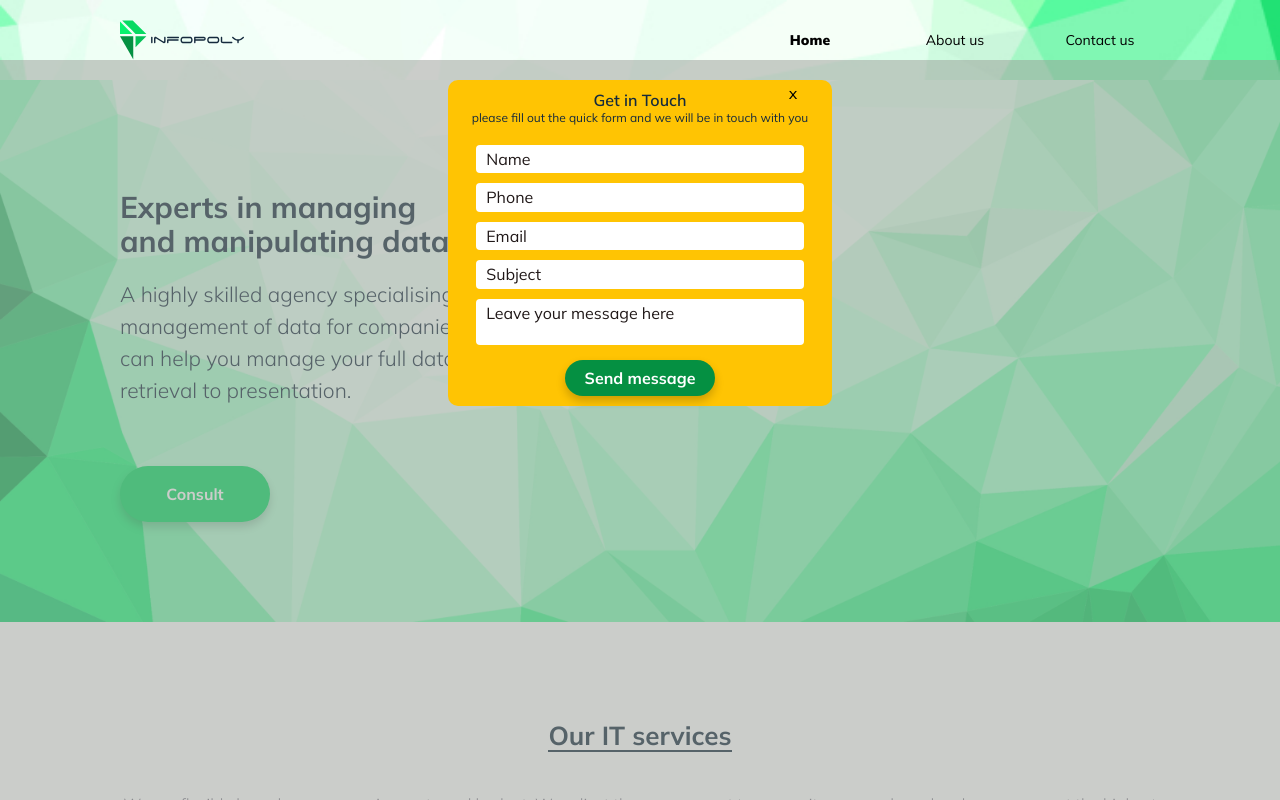
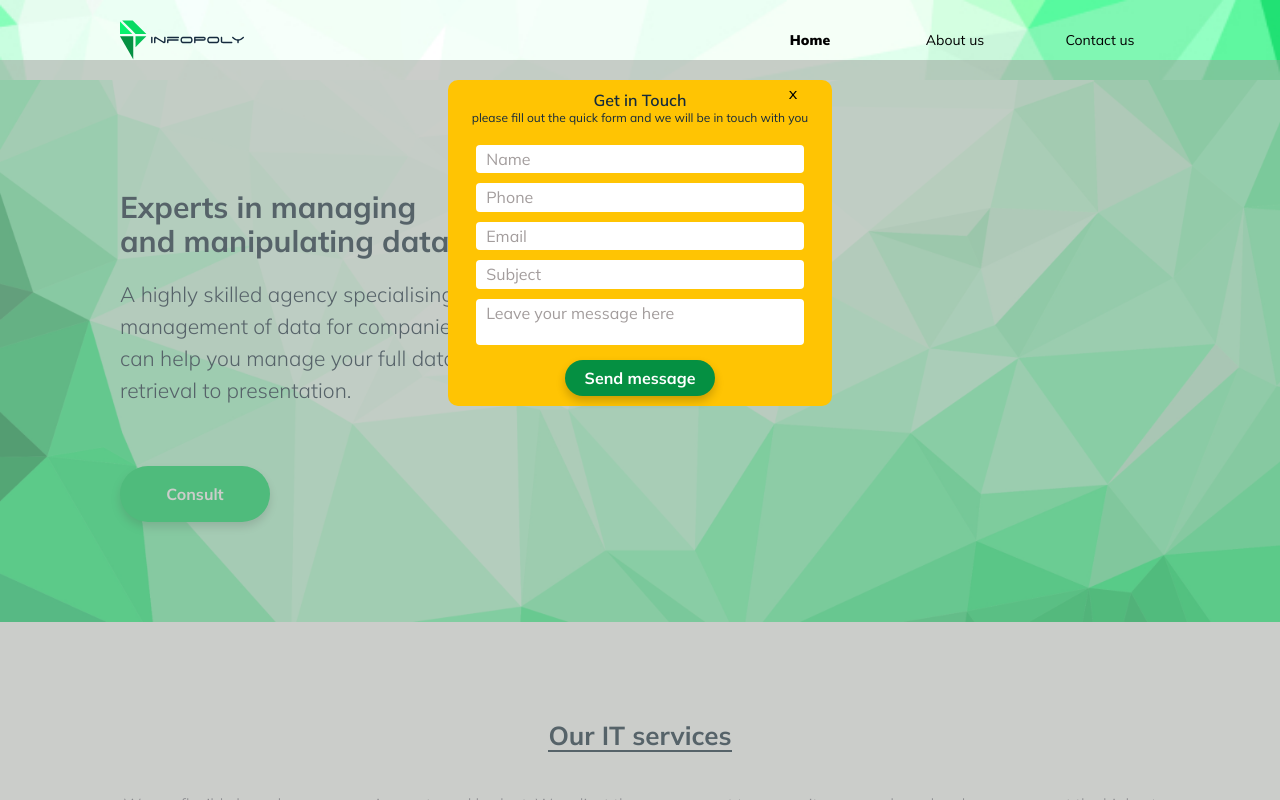
Before and after one commit to KaterynaHruvman/Infopoly, a React (Create React App) app: page / in a window 1280 px wide. Both pictures are taken after a click on the button "Consult". Shown: the top 800 px of the page. Built offline with nearby package versions, Linux system fonts and the light colour scheme; no server answers.

Commit message:
add picture

```diff
--- a/src/components/Form/ConsaltUs.module.css
+++ b/src/components/Form/ConsaltUs.module.css
@@ -68,7 +68,7 @@
     border-radius: 4px;
 }
 .form input::placeholder{
-    color: rgb(32, 24, 24);
+    color: rgb(163, 157, 157);
 }
 .textarea{
     border: none;
@@ -79,7 +79,7 @@
     padding:  5px 10px;
 }
 .textarea::placeholder{
-    color: rgb(32, 24, 24);
+    color:  rgb(163, 157, 157);
 }
 .btnGreen {
     margin-top: 15px;
@@ -101,8 +101,8 @@
 }
 
 @media (min-width: 596px) and (max-width: 800px){
-    .form{
-    }
+    /* .form{
+    } */
     .formText{
         line-height: 20px;
         width: 90%;
--- a/src/components/OurTeam/getTeamMembers.js
+++ b/src/components/OurTeam/getTeamMembers.js
@@ -10,17 +10,19 @@ import Roman from "../../assets/images/team/roman.jpg"
 import Simone from "../../assets/images/team/simone-gaudoti.jpg"
 import Katysha from "../../assets/images/team/torkachenko_kateryna.jpg"
 import Agata from "../../assets/images/team/Agata.jpg"
-
+import Petar from '../../assets/images/team/petar.png'
 const getTeamMembers = () => {
 
   return [
     { id: 1, img: Dariush, name: 'Dariusz Bielak', job_title: 'DevSecOps', job_occupation: 'Founder', location: 'United Kingdom', bio: 'I enjoy building technology focused teams. Leading by example and challenging my colleagues to become best possible versions of themselves either in work or in life. In my career I always find myself outside my comfort zone, either in internally or customer focus roles. My experience covers traditional Data Warehouse, BigData solutions, DevOps and Data Engineering.I believe in leading by example and futility of long-term planning.' },
 
-    { id: 10, img: Dariush, name: 'Petar Ivanov', job_title: 'DevSecOps', job_occupation: 'DevSecOps', location: 'Bulgaria', bio: 'I am ukrainian' },
+    { id: 10, img: Petar, name: 'Petar Ivanov', job_title: 'DevSecOps', job_occupation: 'DevSecOps', location: 'Bulgaria', bio: 'I am ukrainian' },
     { id: 11, img: Agata, name: 'Agata Bielak', job_title: 'Finance Team', job_occupation: 'CFO', location: 'United Kingdom', bio: 'I love using advanced financial reports systems to obtain data for analysis and modelling economic scenarios and determine the present and future financial condition of the company. I enjoy provide actual status of the company by design Cash flow, monitoring reporting systems, accounting, budgeting reviewing cost- reduction strategies. I like to see potential in people - open minded- creative.' },
     { id: 2, img: Matthew, name: 'Matthew Thrower', job_title: 'Data Engineering', job_occupation: 'Founder', location: 'United Kingdom', bio: 'I have worked with data for all my career and love liaising with my clients to bring their ideas to life and give them insights into their data they had previously thought impossible. Although the technologies, datasets and methods may change these values still underpin my work.' },
     { id: 3, img: Isabela, name: 'Isabela Cinca', job_title: 'Data Science', job_occupation: 'Data Science', location: 'Australia', bio: 'I am a Data Science consultant specializing in solutions across ERP applications, CRM solutions, Product Lifecycle Management (PLM), Business Intelligence (BI), Data Analytics and Cloud solutions. I have experience working for Luxury Brands, Finance and Mining companies such as Maserati, Diesel, Bottega Veneta, Alex Bank and BHP.' },
-    { id: 4, img: Kateryna, name: 'Kateryna Hruvman', job_title: 'Web/App Design', job_occupation: 'Frontend Developer', location: 'Ukraine', bio: 'Success is in the details, thats why in development I especially like to take into account every little thing in order to achieve the perfect result.bring ideas to life and see the result of work inspires me' },
+    {
+      id: 4, img: Kateryna, name: 'Kateryna Hruvman', job_title: 'Web/App Design', job_occupation: 'Frontend Developer', location: 'Ukraine', bio: 'Success is in the details. Thas why I especially like to take into account every little thing in development to achieve the perfect outcome. Bringing ideas to life and seeing the result of work inspires me'
+    },
     { id: 5, img: Mario, name: 'Mario Costa', job_title: 'Data Engineering', job_occupation: 'Data Engineer', location: 'Brasil', bio: 'I have a graduate degree in Intelligent Decision Support Systems and have been building solutions to transform unstructured data into meaningful dashboards since 2007. I love helping companies measure performance, understand customer preferences and optimize routines' },
     { id: 6, img: CJ, name: 'CJ Andrews', job_title: 'Data Engineering', job_occupation: 'Data Architect', location: 'USA', bio: 'Business Analyst/Data Architect with over 25 years of expertise in software engineering, data architecture, business analysis, project management, enterprise modernization efforts, technical architecture planning, and technical writing' },
     { id: 7, img: Slavik, name: 'Yaroslav Maniukh', job_title: 'Data Engineering', job_occupation: 'Data Engineer', location: 'Ukraine', bio: 'I am python developer, specializing in  writing server-side application logic, connect applications with third-party web services, developing back-end components and support front-end developers with application integration.' },
```
Also changed, not shown: src/assets/images/team/petar.png (added).
